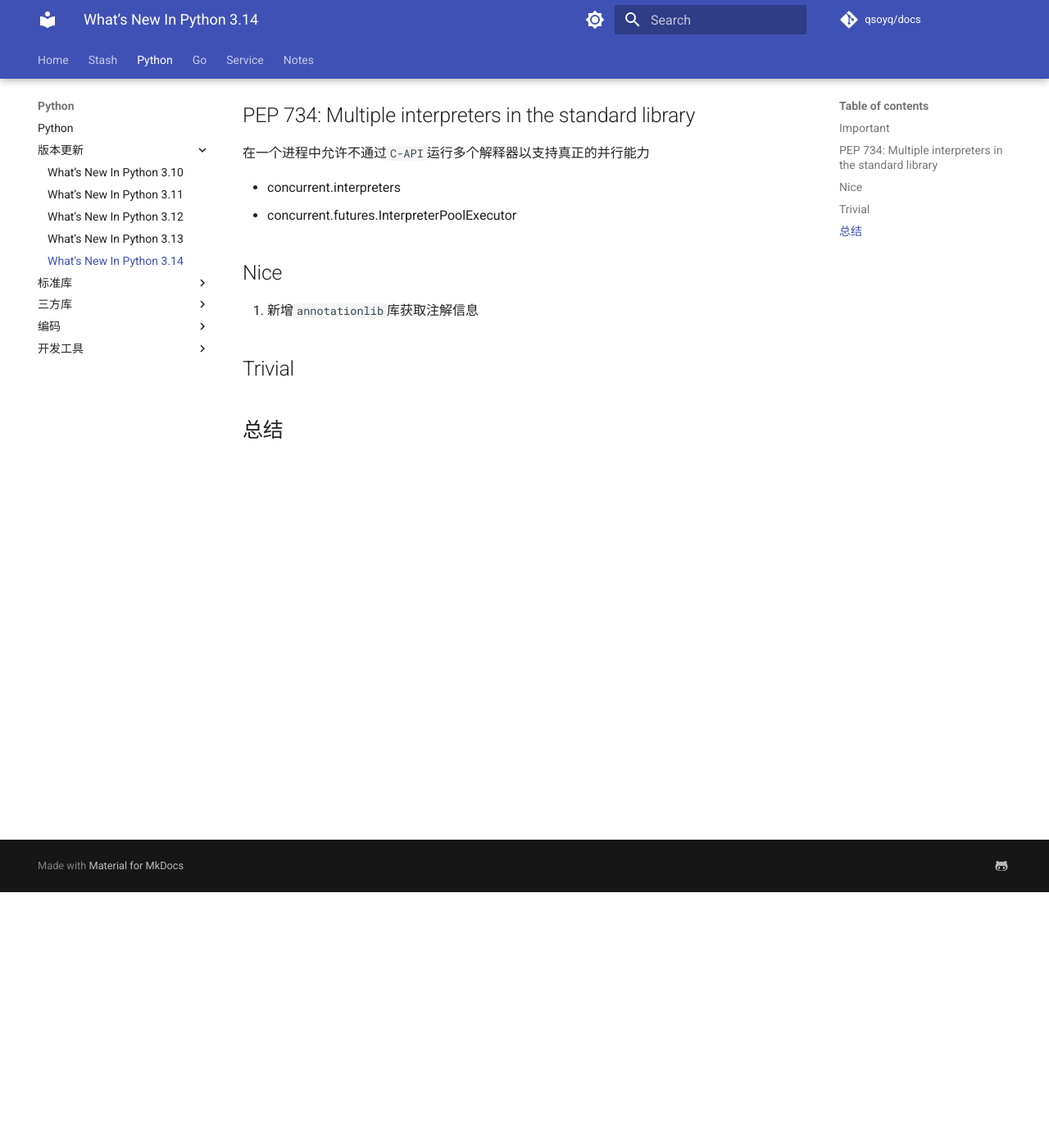
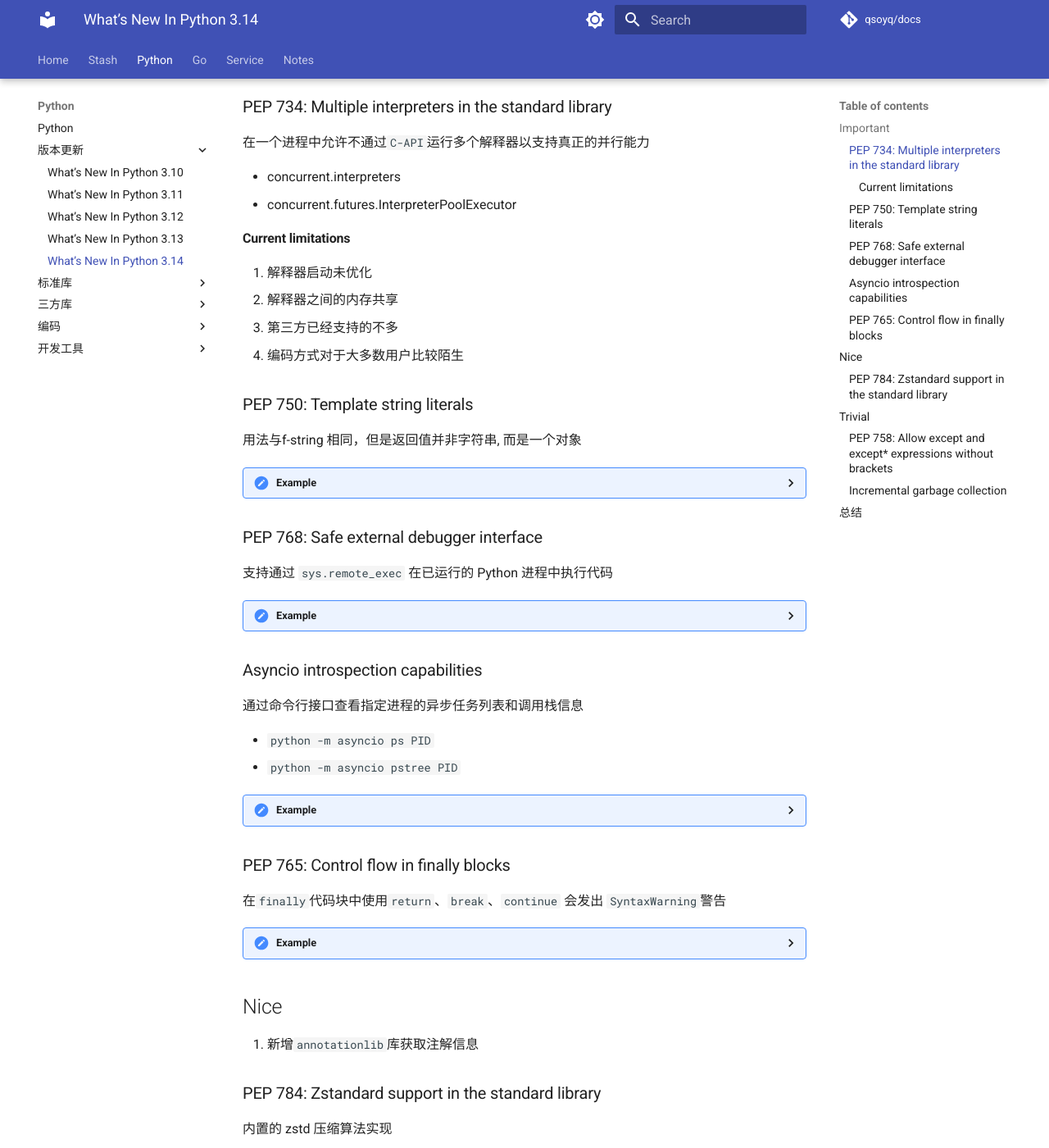
Before and after one commit to qsoyq/docs, an MkDocs documentation site: the page built from docs/python/versions/314.md, in a window 1280 px wide and 1400 px high, scrolled down 312 px. Shown: the whole window at 82% size. Built offline with MkDocs 1.6.1 and Material for MkDocs 9.7.7, drawn with Linux system fonts in a browser that asks for light colours; comment, search, counter and statistics services are not loaded; some of the changed text lies outside the part shown.

Commit message:
add docs/note/daily/shortcuts/sms_forward_to_tg.md

````diff
--- a/docs/python/versions/314.md
+++ b/docs/python/versions/314.md
@@ -6,17 +6,182 @@
 
 1. Deferred Evaluation Of Annotations Using Descriptors, 直接支持延迟注解, 不再需要`from __future__ import annotations`
 
-## PEP 734: Multiple interpreters in the standard library
+### PEP 734: Multiple interpreters in the standard library
 
 在一个进程中允许不通过`C-API`运行多个解释器以支持真正的并行能力
 
 - concurrent.interpreters
 - concurrent.futures.InterpreterPoolExecutor
 
+#### Current limitations
+
+1. 解释器启动未优化
+2. 解释器之间的内存共享
+3. 第三方已经支持的不多
+4. 编码方式对于大多数用户比较陌生
+
+### PEP 750: Template string literals
+
+用法与f-string 相同，但是返回值并非字符串, 而是一个对象
+
+<details>
+<summary>Example</summary>
+
+```python
+from string.templatelib import Interpolation, Template
+
+
+def html(template: Template) -> str:
+    parts = []
+    for part in template:
+        if isinstance(part, Interpolation):
+            if isinstance(part.value, dict):
+                value = " ".join([f'{k}="{v}"' for k, v in part.value.items()])
+                parts.append(value)
+        else:
+            if part == ">":
+                parts.append(" />")
+            else:
+                parts.append(part)
+    return "".join(parts)
+
+
+attributes = {"src": "limburger.jpg", "alt": "lovely cheese"}
+template = t"<img {attributes}>"
+
+assert html(template) == '<img src="limburger.jpg" alt="lovely cheese" />', html(
+    template
+)
+```
+
+</details>
+
+### PEP 768: Safe external debugger interface
+
+支持通过 `sys.remote_exec` 在已运行的 Python 进程中执行代码
+
+<details>
+<summary>Example</summary>
+
+```python
+import sys
+from tempfile import NamedTemporaryFile
+
+with NamedTemporaryFile(mode='w', suffix='.py', delete=False) as f:
+    script_path = f.name
+    f.write(f'import my_debugger; my_debugger.connect({os.getpid()})')
+
+# Execute in process with PID 1234
+print('Behold! An offering:')
+sys.remote_exec(1234, script_path)
+```
+
+</details>
+
+### Asyncio introspection capabilities
+
+通过命令行接口查看指定进程的异步任务列表和调用栈信息
+
+- `python -m asyncio ps PID`
+- `python -m asyncio pstree PID`
+
+<details>
+<summary>Example</summary>
+
+```python
+import asyncio
+
+async def play_track(track):
+    await asyncio.sleep(5)
+    print(f'🎵 Finished: {track}')
+
+async def play_album(name, tracks):
+    async with asyncio.TaskGroup() as tg:
+        for track in tracks:
+            tg.create_task(play_track(track), name=track)
+
+async def main():
+    async with asyncio.TaskGroup() as tg:
+        tg.create_task(
+          play_album('Sundowning', ['TNDNBTG', 'Levitate']),
+          name='Sundowning')
+        tg.create_task(
+          play_album('TMBTE', ['DYWTYLM', 'Aqua Regia']),
+          name='TMBTE')
+
+if __name__ == '__main__':
+    asyncio.run(main())
+```
+
+</details>
+
+### PEP 765: Control flow in finally blocks
+
+在`finally`代码块中使用`return`、`break`、`continue` 会发出 `SyntaxWarning`警告
+
+<details>
+<summary>Example</summary>
+
+```python
+def process_file(path):
+    f = open(path, "w")
+    try:
+        # 某些操作可能抛出异常
+        return "done"
+    finally:
+        print("closing file...")
+        return "cleanup done"
+        # SyntaxWarning: 'return' in a 'finally' block
+
+```
+
+</details>
+
 ## Nice
 
 1. 新增`annotationlib`库获取注解信息
 
+### PEP 784: Zstandard support in the standard library
+
+内置的 zstd 压缩算法实现
+
+<details>
+<summary>Example</summary>
+
+```python
+from compression import zstd
+import math
+
+data = str(math.pi).encode() * 20
+compressed = zstd.compress(data)
+ratio = len(compressed) / len(data)
+print(f"Achieved compression ratio of {ratio}")
+```
+
+</details>
+
 ## Trivial
 
+### PEP 758: Allow except and except* expressions without brackets
+
+允许在捕获多个异常且未使用`as`子句时省略括号
+
+<details>
+<summary>Example</summary>
+
+```python
+try:
+    connect_to_server()
+except TimeoutError, ConnectionRefusedError:
+    print('The network has ceased to be!')
+```
+
+</details>
+
+### Incremental garbage collection
+
+1. 未主动调用 gc.collect 的情况下，垃圾回收的触发频率降低
+2. `gc.collect(1)` 触发增量式回收
+3. `yong` 和 `old`
+
 ## 总结
--- a/mkdocs.yml
+++ b/mkdocs.yml
@@ -163,6 +163,7 @@ nav:
                 - IKOS W3800苹果皮: note/daily/w3800.md
                 - Apple 快捷指令:
                       - 创建 Github Issue: note/daily/shortcuts/create_github_issue.md
+                      - iOS 自动化转发短信到Telegram: note/daily/shortcuts/sms_forward_to_tg.md
           - 服务部署:
                 - reality: Stash/reality.md
                 - trojan-go: Stash/trojan.md
````
Also changed, not shown: docs/note/daily/shortcuts/sms_forward_to_tg.md (added, +38 -0 lines).
